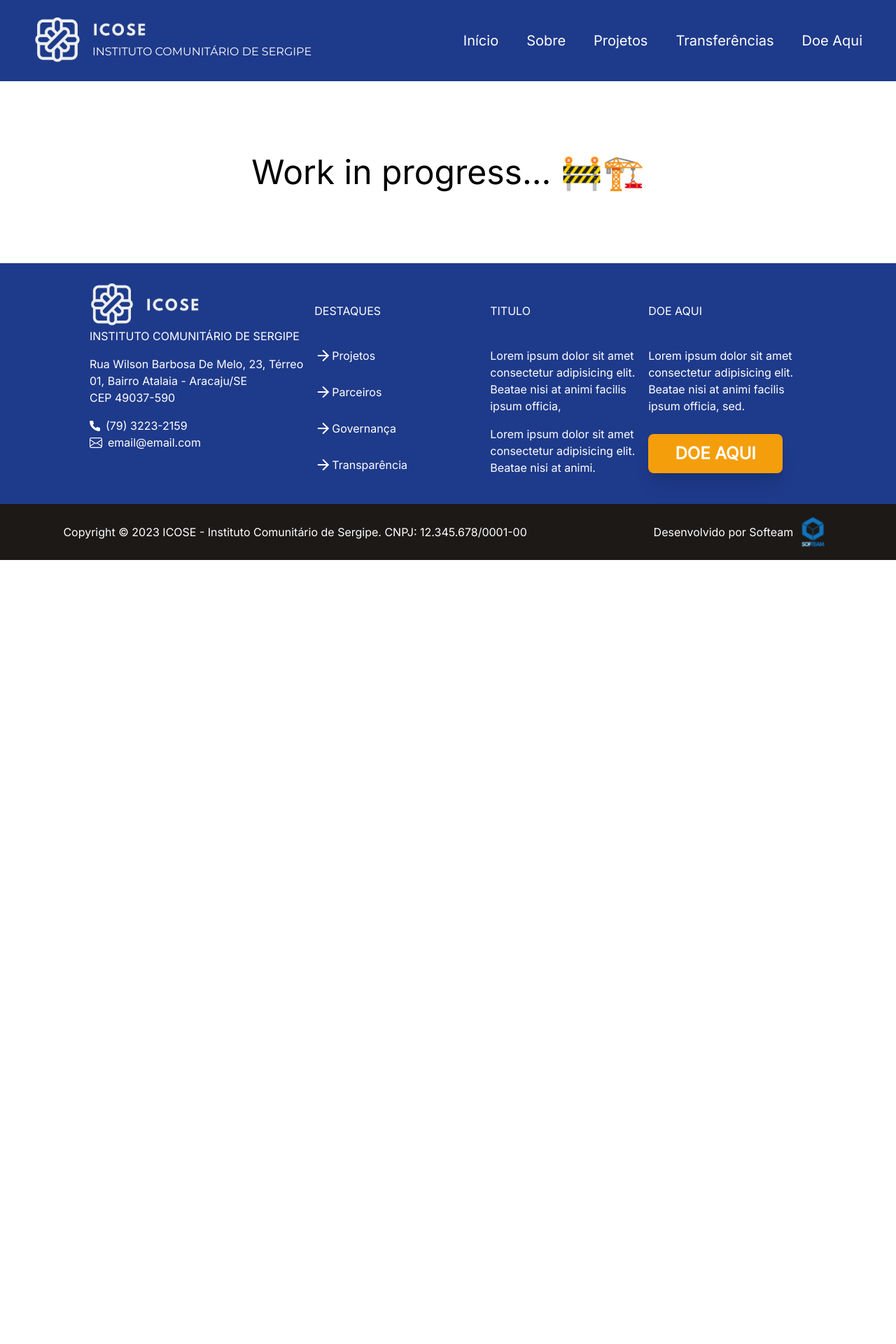
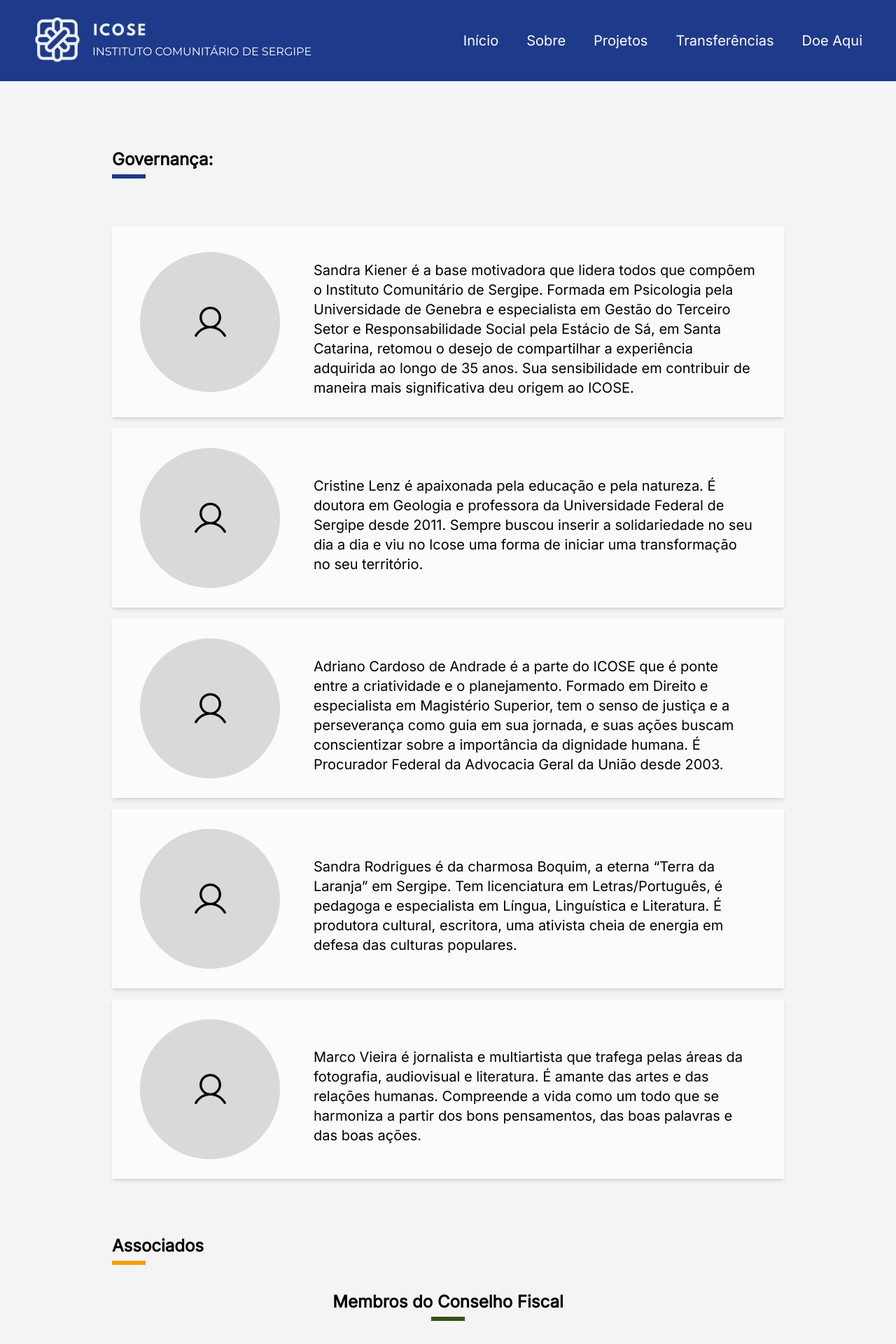
Before and after one commit to softeam-org/icose-web, a React (Vite) app: page /sobre in a window 1280 px wide. Shown: the top 1920 px of the page at 70% size. Before the commit the page ends 800 px from the top, so only its background shows below. Built offline with nearby package versions, Linux system fonts and the light colour scheme.

Commit message:
cria cards governança, associados e voluntários da página sobre

```diff
--- a/src/Pages/Sobre.jsx
+++ b/src/Pages/Sobre.jsx
@@ -1,9 +1,87 @@
+import Title from "@/components/Title";
+import CollaboratorCard from "@/components/About/CollaboratorCard";
+import { User} from "@phosphor-icons/react";
+import AssociaCard from "../components/About/AssociaCard";
+import VolunteerCards from "../components/About/VolunteerCards";
+
+
 function About() {
   return (
-    <div className="flex-1 flex justify-center items-center text-5xl">
-      <div> Work in progress... 🚧🏗️ </div>
+    <div className="flex-1 flex flex-col bg-background-section justify-center items-center text-5xl w-full">
+      <div className="flex flex-col w-9/12 space-y-20 pt-24 pb-20">
+        <Title
+          color = "standed-blue."
+          content={"Governança:"}
+        />
+        <div className="space-y-4">
+          <CollaboratorCard
+            img = {<User size={55} alt="Collaborator"/>}
+            text = {"Sandra Kiener é a base motivadora que lidera todos que compõem o Instituto Comunitário de Sergipe. Formada em Psicologia pela Universidade de Genebra e especialista em Gestão do Terceiro Setor e Responsabilidade Social pela Estácio de Sá, em Santa Catarina, retomou o desejo de compartilhar a experiência adquirida ao longo de 35 anos. Sua sensibilidade em contribuir de maneira mais significativa deu origem ao ICOSE."}
+          />
+          <CollaboratorCard
+            img = {<User size={55} alt="Collaborator"/>}
+            text = {"Cristine Lenz é apaixonada pela educação e pela natureza. É doutora em Geologia e professora da Universidade Federal de Sergipe desde 2011. Sempre buscou inserir a solidariedade no seu dia a dia e viu no Icose uma forma de iniciar uma transformação no seu território."}
+          />
+          <CollaboratorCard
+            img = {<User size={55} alt="Collaborator"/>}
+            text = {"Adriano Cardoso de Andrade é a parte do ICOSE que é ponte entre a criatividade e o planejamento. Formado em Direito e especialista em Magistério Superior, tem o senso de justiça e a perseverança como guia em sua jornada, e suas ações buscam conscientizar sobre a importância da dignidade humana. É Procurador Federal da Advocacia Geral da União desde 2003."}
+          />
+          <CollaboratorCard
+            img = {<User size={55} alt="Collaborator"/>}
+            text = {"Sandra Rodrigues é da charmosa Boquim, a eterna “Terra da Laranja” em Sergipe. Tem licenciatura em Letras/Português, é pedagoga e especialista em Língua, Linguística e Literatura. É produtora cultural, escritora, uma ativista cheia de energia em defesa das culturas populares."}
+          />
+          <CollaboratorCard
+            img = {<User size={55} alt="Collaborator"/>}
+            text = {"Marco Vieira é jornalista e multiartista que trafega pelas áreas da fotografia, audiovisual e literatura. É amante das artes e das relações humanas. Compreende a vida como um todo que se harmoniza a partir dos bons pensamentos, das boas palavras e das boas ações."}
+          />
+        </div>
+      </div>
+      <div className="flex flex-col w-9/12">
+        <Title
+          color = "#F59E0B"
+          content={"Associados"}
+          className= ""
+        />
+        <div className="w-full flex justify-center mt-12 mb-16">
+          <Title
+            color = "#365314"
+            content={"Membros do Conselho Fiscal"}
+            centeredTitle ={"center"}
+            className=""
+          />
+        </div>
+        <div className="space-y-32 mb-24">
+          <AssociaCard
+            img = {<User size={55} alt="Associate"/>}
+            text={"Andréa Paula Cajazeira, economista, funcionária pública, mãe, esposa e em busca constante de crescimento em valores, virtudes e sabedoria."}
+          />
+            <AssociaCard
+            img = {<User size={55} alt="Associate"/>}
+            text={"Jeannine Almeida de Sousa Administradora, amante do tema finanças, gosta de ajudar as pessoas, procura uma vida um pouco mais justa e sustentável para o mundo, ama família."}
+          />
+            <AssociaCard
+            img = {<User size={55} alt="Associate"/>}
+            text={"Mônica Jesus dos Santos, mãe, filha e irmã Empresaria Contábil, contadora, especialista em Auditoria e Holding, membro da comissão de estudo contábil aplicado ao terceiro setor do CRC/SE, ama a vida e tudo que ela ensina."}
+          />
+        </div>
+        <div className="mb-28">
+          <div className="mb-8">
+            <Title
+              color = "#365314"
+              content={"Voluntários"}
+              centeredTitle ={"true"}
+            />
+          </div>
+          <div>
+            <VolunteerCards
+              img = {<User size={55} alt="Voluntary"/>}
+              text={"Hugo"}
+            />
+          </div>
+        </div>
+      </div>
     </div>
   );
-}
+};
 
 export default About;
--- /dev/null
+++ b/src/components/About/AssociaCard.jsx
@@ -0,0 +1,16 @@
+function AssociaCard ({img, text}){
+  return(
+    <div className="pl-14 pr-14 lg:pr-28 py-20 bg-[#FBFBFB] shadow-md flex justify-center">
+      <div className="flex flex-wrap lg:flex-nowrap justify-center items-center lg:space-x-12 ">
+        <div className="p-5 rounded-full bg-[#D9D9D9]">
+          <div className="w-40 h-40 flex items-center justify-center ">{img}</div>
+        </div>
+        <div className="w-full">
+          <p className="text-2xl font-medium pt-5">{text}</p>
+        </div>
+      </div>
+    </div>
+  );
+};
+
+export default AssociaCard;
--- /dev/null
+++ b/src/components/About/CollaboratorCard.jsx
@@ -0,0 +1,18 @@
+function CollaboratorCard ({img, text}){
+  return(
+    <div className="px-10 py-7 bg-[#FBFBFB] shadow-md flex justify-center">
+        <div className="flex flex-wrap lg:flex-nowrap justify-center items-center lg:space-x-12 ">
+          <div className="p-5 rounded-full bg-[#D9D9D9]">
+            <div className="w-40 h-40  flex items-center justify-center ">{img}</div>
+          </div>
+          <div className="w-full">
+            <p className="text-xl font-medium pt-5">{text}</p>
+          </div>
+      </div>
+    </div>
+
+
+  );
+};
+
+export default CollaboratorCard;
--- /dev/null
+++ b/src/components/About/VolunteerCards.jsx
@@ -0,0 +1,16 @@
+function VolunteerCards ({img, text}){
+  return(
+    <div className="pl-14 pr-14 lg:pr-28 py-20 bg-[#FBFBFB] shadow-md flex justify-center">
+      <div className="flex flex-wrap w-full lg:flex-nowrap justify-center items-center lg:space-x-12 ">
+        <div className="p-5 rounded-full bg-[#D9D9D9]">
+          <div className="w-40 h-40 flex items-center justify-center ">{img}</div>
+        </div>
+        <div className="w-full">
+          <p className="text-2xl flex justify-center w-full font-medium pt-5">{text}</p>
+        </div>
+      </div>
+    </div>
+  );
+};
+
+export default VolunteerCards;
```
